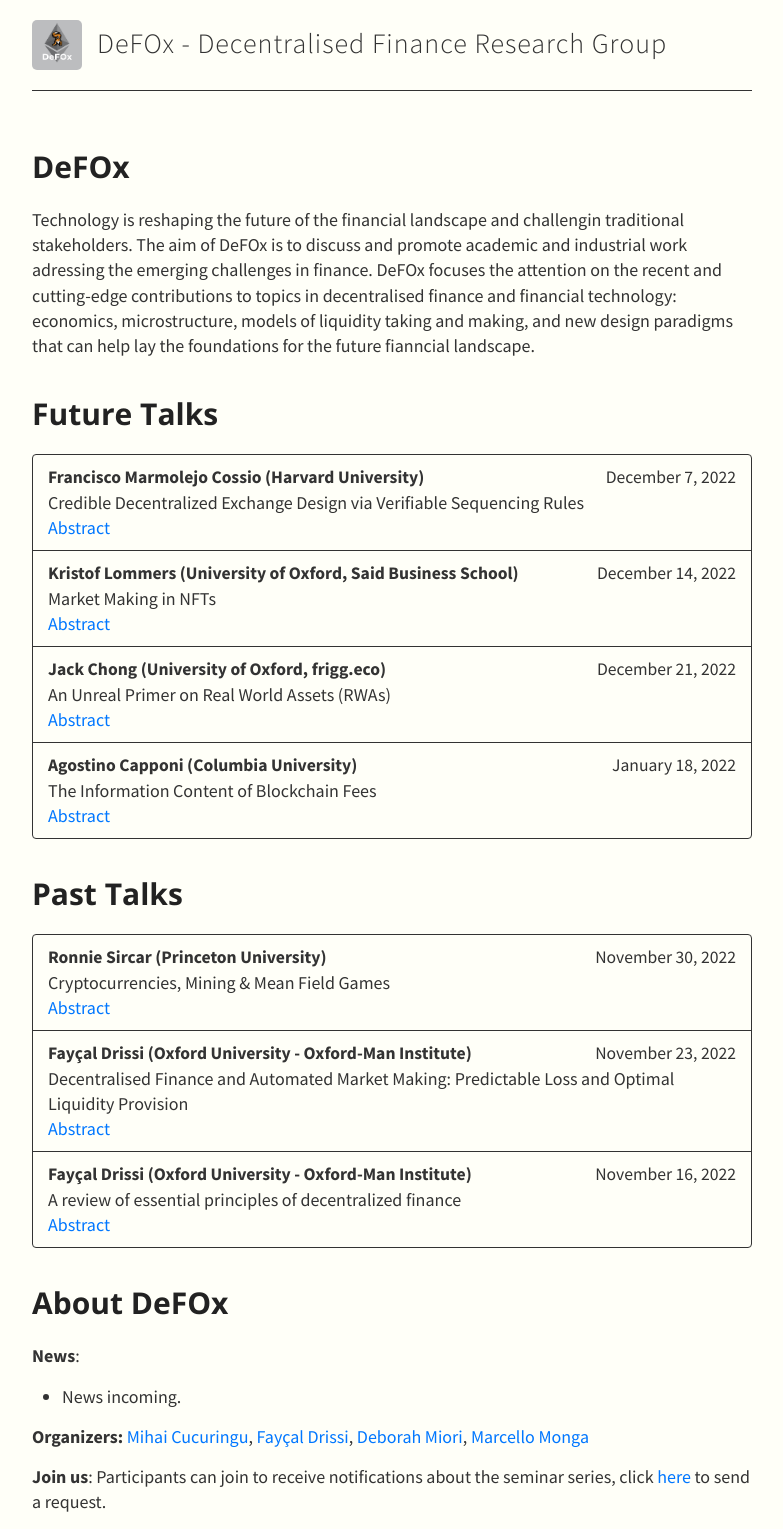
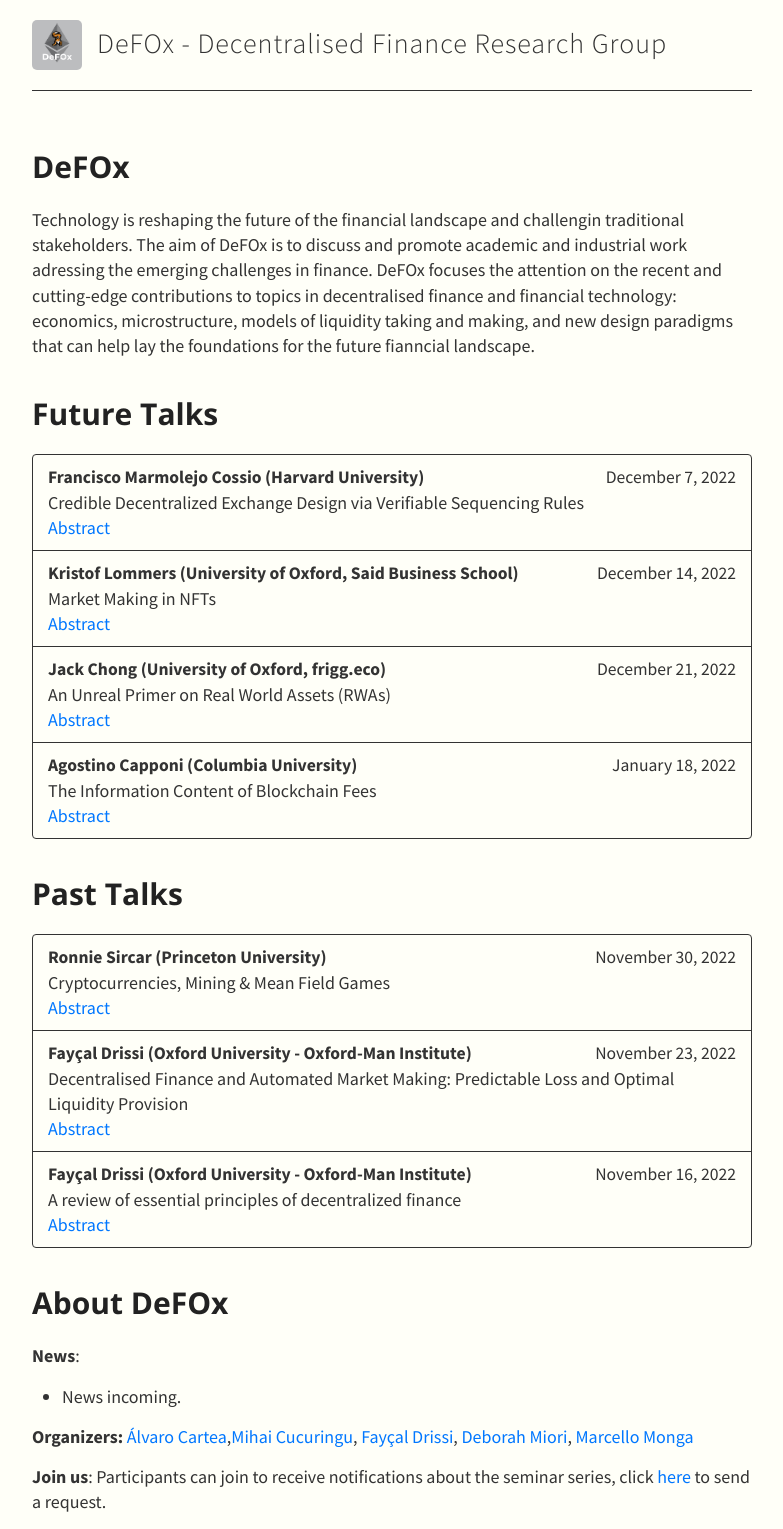
Before and after one commit to def-ox/def-ox.github.io, a Jekyll site: the page built from index.md, in a window 1280 px wide. Shown: the whole page, without its empty margins (248-1031 px from the left). Built offline with Jekyll 4.4.1, drawn with Linux system fonts in a browser that asks for light colours; nearby versions of some CDN libraries; our own code applies the rules of GitHub Pages for plain Markdown files.

Commit message:
new orga

```diff
--- a/index.md
+++ b/index.md
@@ -56,7 +56,7 @@ Technology is reshaping the future of the financial landscape and challengin tra
 **News**:
 * News incoming.
 
-**Organizers:** <a href="https://www.stats.ox.ac.uk/~cucuring/">Mihai Cucuringu</a>, <a href="https://www0.maths.ox.ac.uk/people/faycal.drissi">Fayçal Drissi</a>, <a href="https://www.maths.ox.ac.uk/people/deborah.miori">Deborah Miori</a>, <a href="https://www.maths.ox.ac.uk/people/marcello.monga">Marcello Monga</a>
+**Organizers:** <a href="https://sites.google.com/site/alvarocartea/home">Álvaro Cartea</a>,<a href="https://www.stats.ox.ac.uk/~cucuring/">Mihai Cucuringu</a>, <a href="https://www0.maths.ox.ac.uk/people/faycal.drissi">Fayçal Drissi</a>, <a href="https://www.maths.ox.ac.uk/people/deborah.miori">Deborah Miori</a>, <a href="https://www.maths.ox.ac.uk/people/marcello.monga">Marcello Monga</a>
 
 **Join us**:
 Participants can join to receive notifications about the seminar series, click <a href="mailto:mihai.cucuringu@stats.ox.ac.uk">here</a> to send a request.
```
